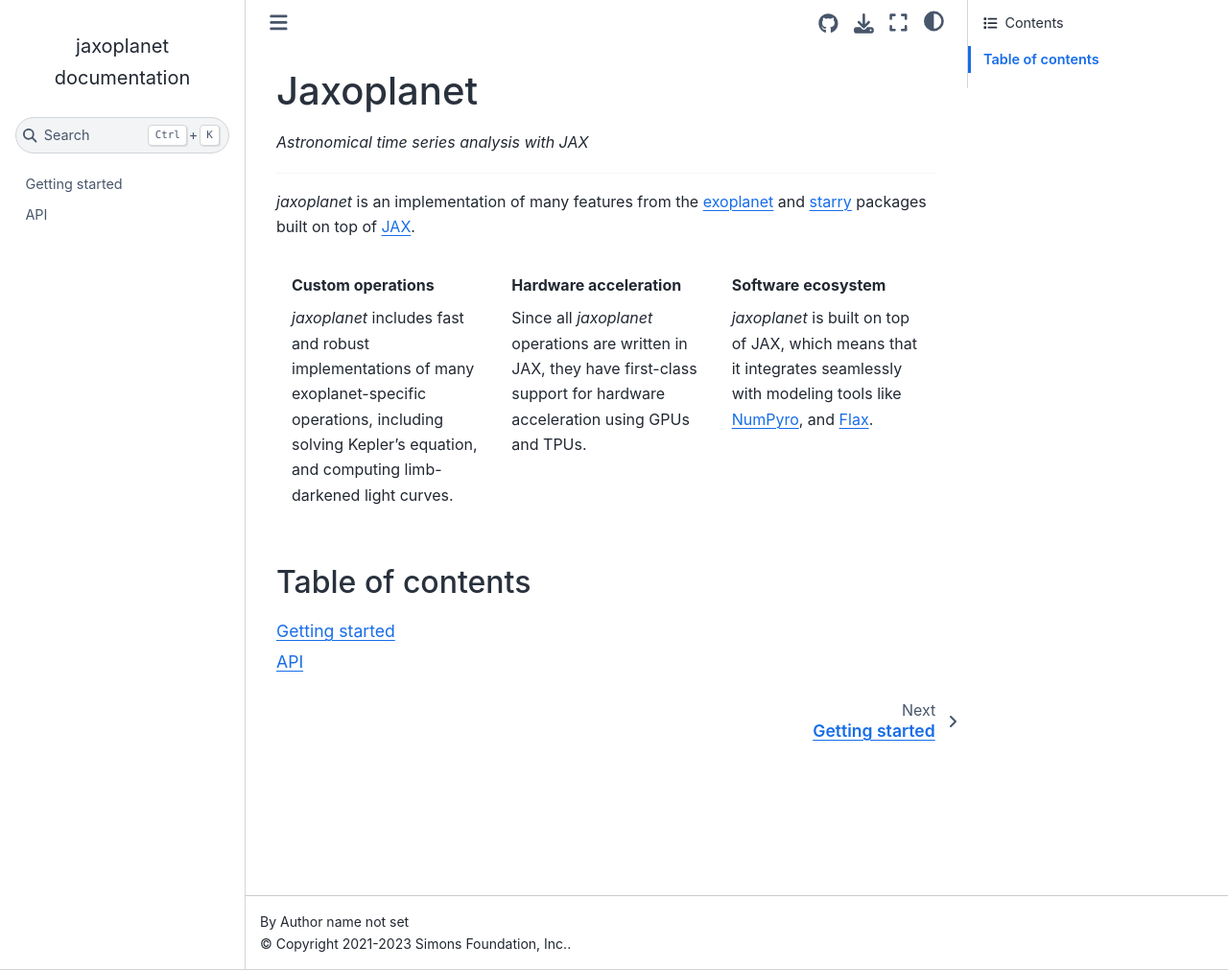
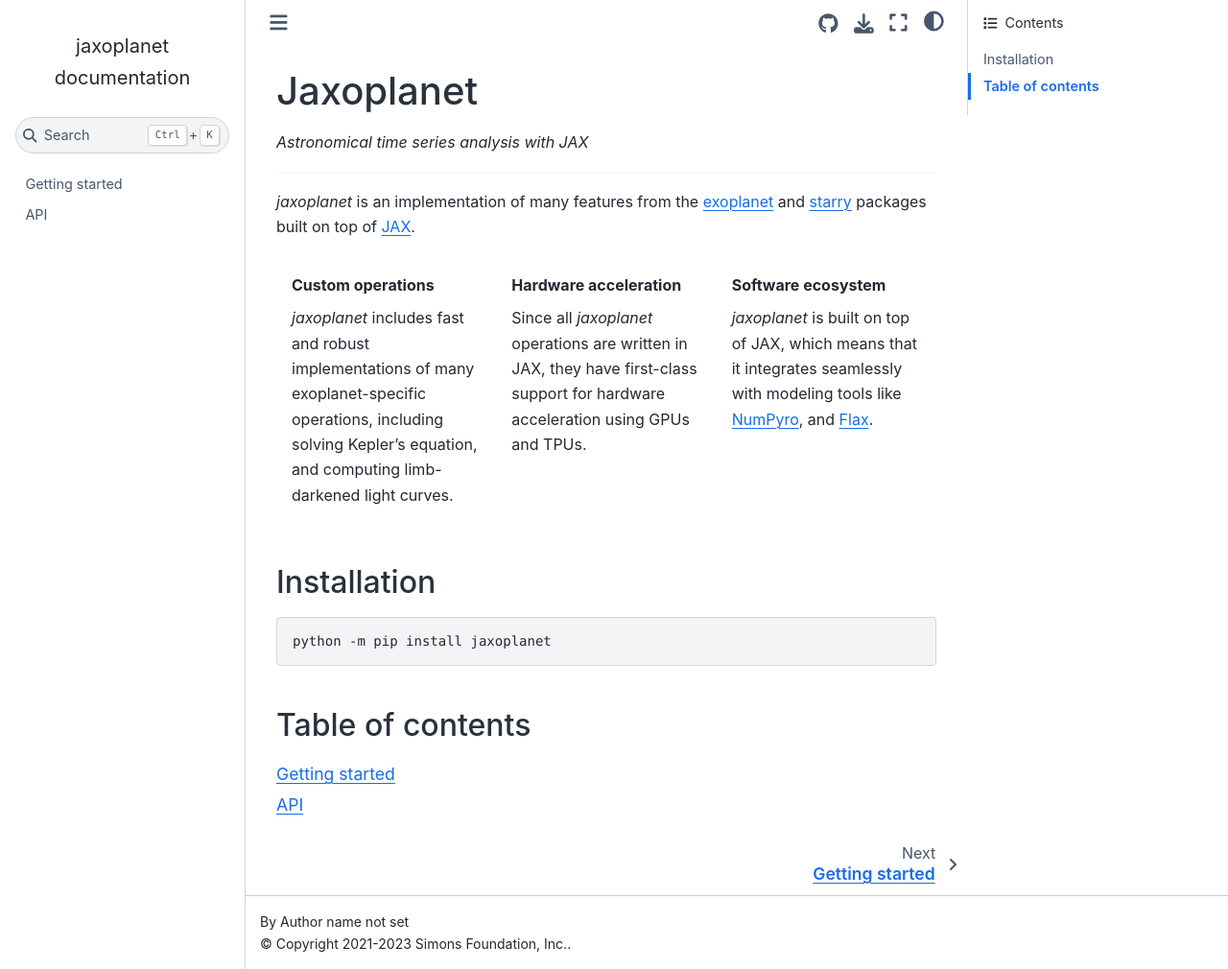
Before and after one commit to exoplanet-dev/jaxoplanet, a Sphinx documentation site: the page built from docs/index.md, in a window 1280 px wide and 1011 px high. Shown: the whole window at 96% size. Built offline with Sphinx 7.4.7 and the Sphinx Book theme 1.1.4, drawn with Linux system fonts in a browser that asks for light colours.

Commit message:
adding dependencies properly

`````diff
--- a/docs/index.md
+++ b/docs/index.md
@@ -53,6 +53,12 @@
 
 ````
 
+## Installation
+
+```bash
+python -m pip install jaxoplanet
+```
+
 ## Table of contents
 
 ```{toctree}
--- a/pyproject.toml
+++ b/pyproject.toml
@@ -33,6 +33,8 @@
 myst-nb = { version = "^0.17.1", optional = true }
 starry = { version = "^1.2.0", optional = true }
 tqdm = { version = "*", optional = true }
+sphinx-book-theme = {version = "^1.0.0", optional = true}
+sphinx-design = {version = "^0.3.0", optional = true}
 
 [tool.poetry.extras]
 docs = ["myst-nb", "sphinx-book-theme", "sphinx-design"]
`````
